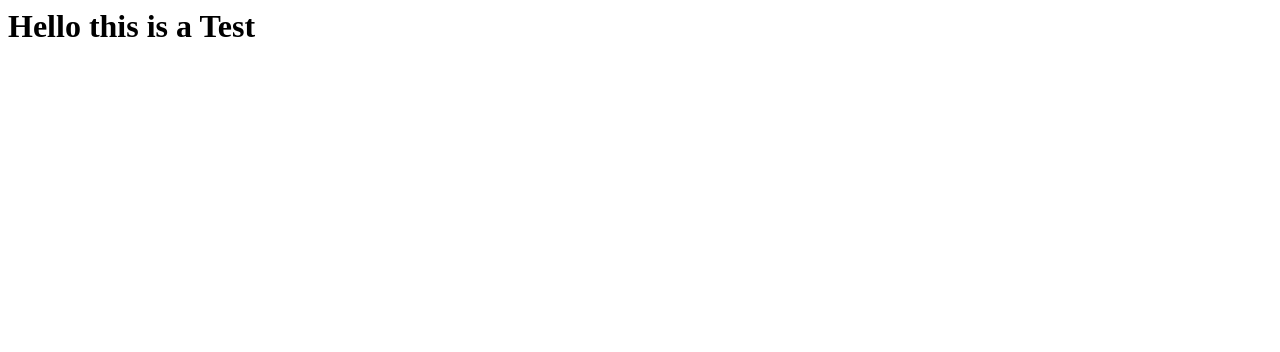
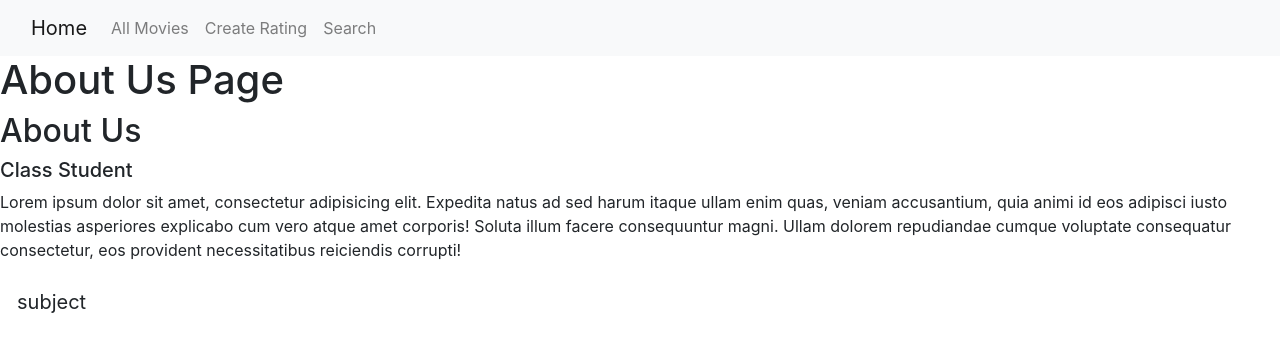
Before and after one commit to teandra-davis/ITSC3155_FinalProject, a Python web app: template templates/about.html in a window 1280 px wide. Shown: the top 352 px of the page. Run offline with Jinja, Linux system fonts and the light colour scheme; the template is opened without the code that fills it, so the values that code supplies are empty; some libraries are stand-ins or nearby versions.

Commit message:
updatesprint2

```diff
--- a/templates/about.html
+++ b/templates/about.html
@@ -1,6 +1,35 @@
-
+{% extends 'base.html' %}
+<style>
+    .buttons {
+        background-color: cadetblue;
+        width: 100%;
+        text-align: center;
+    }
+</style>
 
 {% block title %}<title>About Page</title>{% endblock %}
 
 
-{% block body %}<h1>Hello this is a Test</h1> {% endblock %}
+{% block body %}
+<h1>About Us Page</h1>
+
+<div class="about">
+    <div class="text">
+      <h2>About Us</h2>
+      <h5>Class <span>Student</span></h5>
+        <p>Lorem ipsum dolor sit amet, consectetur adipisicing elit. Expedita natus ad sed harum itaque ullam enim quas, veniam accusantium, quia animi id eos adipisci iusto molestias asperiores explicabo cum vero atque amet corporis! Soluta illum facere consequuntur magni. Ullam dolorem repudiandae cumque voluptate consequatur consectetur, eos provident necessitatibus reiciendis corrupti!</p>
+      <div class="data">
+      </div>
+    </div>
+  </div>
+
+  <div class = "buttons">
+    <button type="button" class="btn tbn-outline-info btn-lg">subject</button>
+  </div>
+
+
+
+
+
+
+{% endblock %}
```
